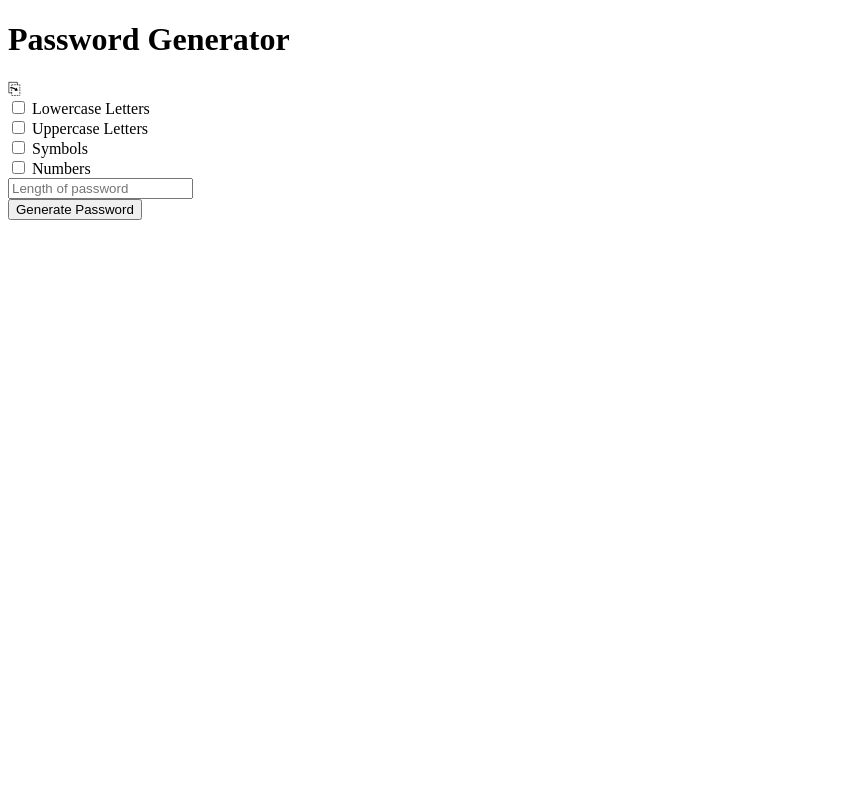
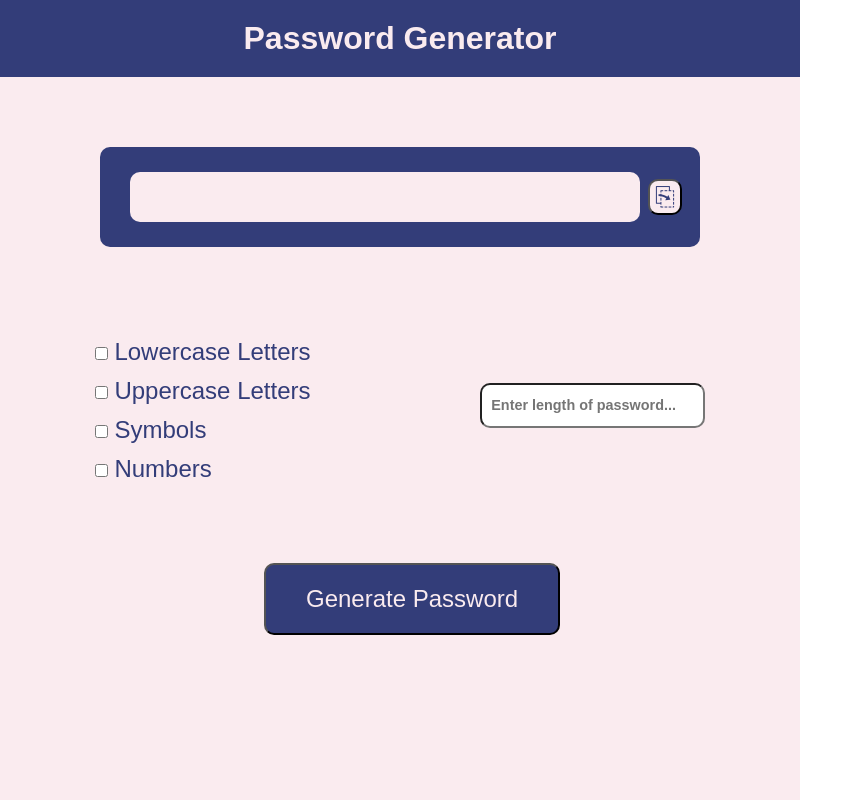
Before and after one commit to Joh221105/password-generator, a Flask app: template templates/index.html in a window 1280 px wide. Shown: the whole page, without its empty margins (0-863 px from the left). Run offline with Flask 3, Linux system fonts and the light colour scheme; the template is opened without the code that fills it, so the values that code supplies are empty; parts of the project's set-up code (start-up, migrations or seed data) failed here and were passed over.

Commit message:
finishes styling the front end in accordance to the wireframe

```diff
--- a/static/styles.css
+++ b/static/styles.css
@@ -0,0 +1,114 @@
+* {
+    box-sizing: border-box;
+    padding:0;
+    margin:0;
+    scroll-behavior: smooth;
+    font-family: "Arial", sans-serif;
+}
+
+#title-container{
+    background-color: #333D79FF;
+    text-align: center;
+    padding: 20px 20px;
+    margin-bottom:20px;
+}
+
+#root-container{
+    background-color: #FAEBEFFF;
+    height:800px;
+    width: 800px;
+}
+
+#generated-password-container{
+    background-color:#333D79FF ;
+    display:flex;
+    justify-content: space-between;
+    margin: auto;
+    width:75%;
+    height:100px;
+    align-items: center;
+    margin-bottom: 10%;
+    border-radius: 10px;
+}
+
+#options{
+    display: flex;
+    justify-content: space-evenly;
+    color:#333D79FF;
+    margin-bottom: 10%;
+    font-size: 1.5rem;
+}
+
+
+#generate-password-button{
+    border-radius: 10px;
+    padding: 20px 40px;
+    font-size: 20px;
+    background-color: #333D79FF;
+    color:#FAEBEFFF;
+    margin-left:33%;
+    font-size: 1.5rem;
+}
+
+#password-container{
+    background-color: #FAEBEFFF;
+    width: 85%;
+    margin-left:5%;
+    height:50%;
+    border-radius:10px;
+}
+
+#copy-button{
+    background-color: #FAEBEFFF;
+    color: #333D79FF;
+    font-size: 25px;
+    padding: 1px 5px;
+    margin-right: 3%;
+    border-radius: 10px solid black;
+    border-radius:10px;
+}
+
+#copy-button:hover{
+    background-color: #EDEDED;
+    color:black;
+    box-shadow: 0px 0px 5px #333D79FF;
+    cursor: pointer;
+}
+#desired-length-container{
+    align-self:center;
+    width: 300px;
+    height: 150px;
+    display:flex;
+    align-items: center;
+    justify-content: end;
+}
+
+#length-input{
+    height:30%;
+    width:75%;
+    padding-left: 3%;
+    border-radius: 10px;
+    font-weight:700;
+    font-size:60%;
+}
+
+#generate-password-button:hover{
+    background-color: #EDEDED;
+    color:black;
+    box-shadow: 0px 0px 5px #333D79FF;
+    cursor: pointer;
+}
+
+.checkbox{
+    margin-top:20px;
+}
+
+.separator {
+    background-color: #FAEBEFFF;
+    height:50px;
+}
+
+
+h1 {
+    color: #FAEBEFFF;
+}
--- a/templates/index.html
+++ b/templates/index.html
@@ -7,37 +7,45 @@
     <title>Password Generator</title>
 </head>
 <body>
-    <div id = "top-container">
+
+    <div id = "root-container">
+
+        <div id = "title-container">
             <h1> Password Generator</h1>
         </div>
-    <div id = "bottom-container">
-    </div>
+
+        <div class = "separator"></div>
+
         <div id = "generated-password-container">
-    </div>
-    <div id = "copy-button">
-        <div>&#x2398;</div>
+            <div id = "password-container"></div>
+            <button id = "copy-button">&#x2398;</button>
         </div>
 
+
+        <div id = "options">
             <div id = "checkbox-container">
-        <input type="checkbox" name="lowercase-letters" value="lowercase-letters">
+                <input class = "checkbox" type="checkbox" name="lowercase-letters" value="lowercase-letters">
                 <label for="lowercase-letters">Lowercase Letters</label><br>
 
-        <input type="checkbox" name="uppercase-letters" value="uppercase-letters">
+                <input class = "checkbox" type="checkbox" name="uppercase-letters" value="uppercase-letters">
                 <label for="uppercase-letters" >Uppercase Letters</label><br>
 
-        <input type="checkbox" name="symbols" value="symbols">
+                <input class = "checkbox" type="checkbox" name="symbols" value="symbols">
                 <label for="symbols"> Symbols</label><br>
 
-        <input type="checkbox" name="numbers" value="numbers">
+                <input class = "checkbox" type="checkbox" name="numbers" value="numbers">
                 <label for="numbers">Numbers</label><br>
 
             </div>
             <div id = "desired-length-container">
-        <input type ="text" placeholder="Length of password"
+                <input id = "length-input" type ="text" placeholder="Enter length of password...">
         </div>
-    <div id = "generate-password-button">
-        <button>Generate Password</button>
          </div>
+        <div id = "generate-password-button-container">
+            <button id = "generate-password-button">Generate Password</button>
+        </div>
+    </div>
+
 
 
 
```
Lines whose indentation alone changed are shown as unchanged.
